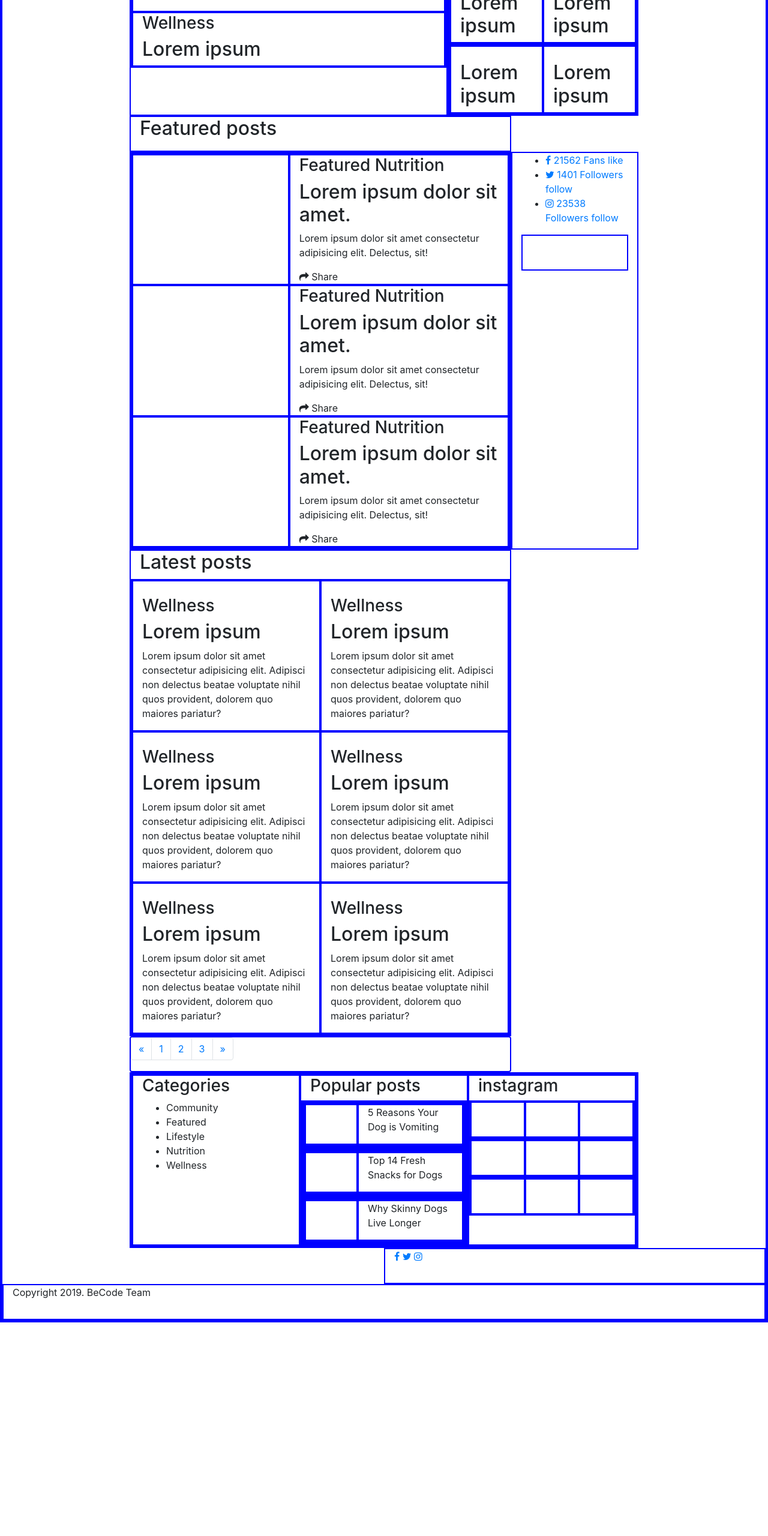
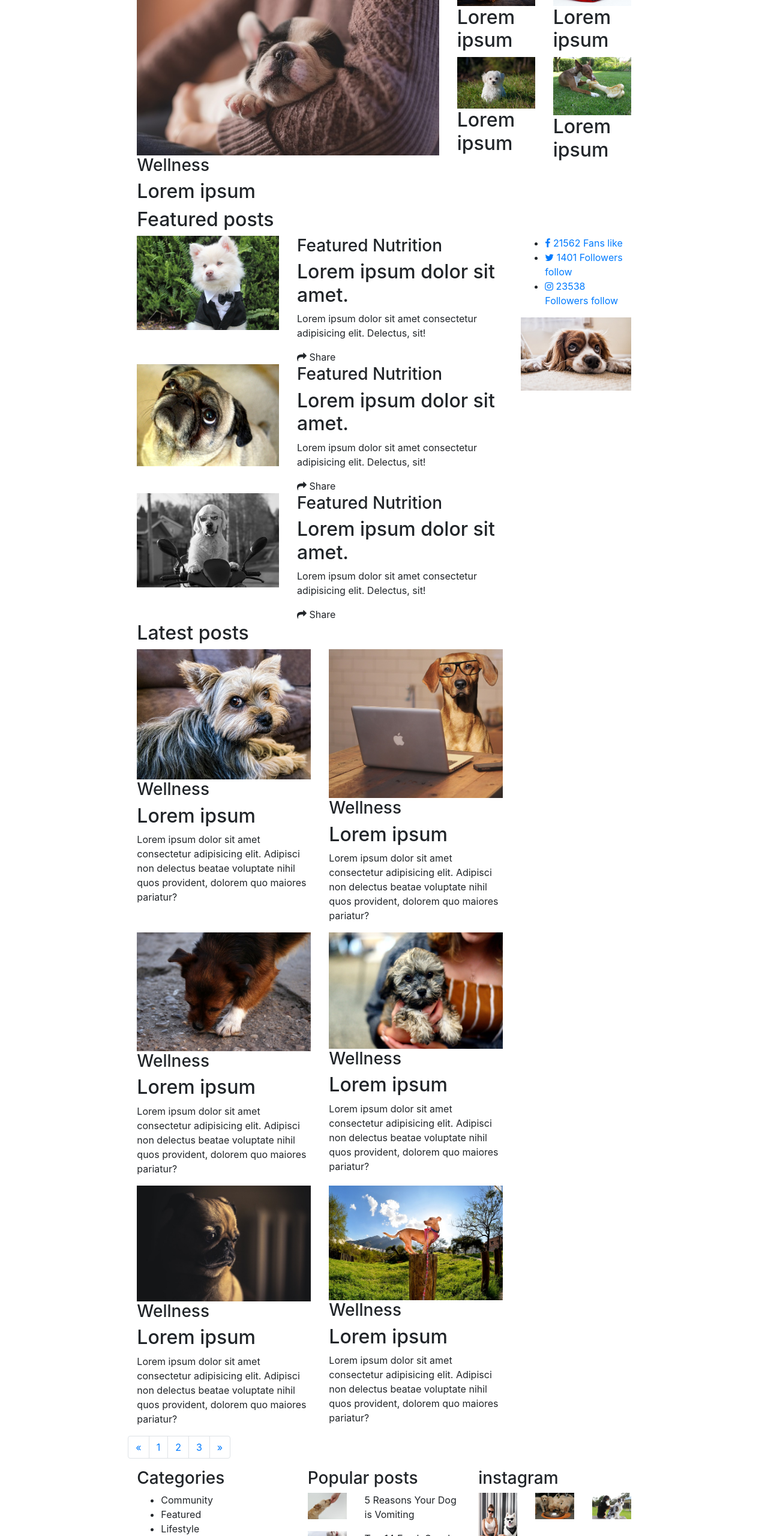
Before and after one commit to SergeBayet/FooDog, a website: page index.html in a window 1280 px wide. Shown: the part 240-2800 px from the top of the page at 60% size. Before the commit the page ends 2444 px from the top, so only its background shows below. Drawn offline with nearby package versions, Linux system fonts and the light colour scheme.

Commit message:
update img index

```diff
--- a/assets/scss/style.scss
+++ b/assets/scss/style.scss
@@ -27,4 +27,7 @@ $text-font: "Open Sans", sans-serif;
     padding-right: 10px;
   }
 }
+img {
+  width: 100%;
+}
 @import "serge-style", "surya-style", "maxime-style", "valene-style";
--- a/index.html
+++ b/index.html
@@ -30,12 +30,7 @@
     />
     <title>FooDog</title>
   </head>
-  <style>
-    div {
-      min-height: 60px;
-      border: 2px solid blue;
-    }
-  </style>
+
   <body>
     <div class="container-fluid">
       <div class="row">
@@ -88,7 +83,9 @@
 
         <div class="thumb-primary col-12 col-md-12 offset-lg-2 col-lg-5">
           <div class="image row">
-            <div class="col-12 col-md-12"><img src="" alt="" /></div>
+            <div class="col-12 col-md-12">
+              <img src="/assets/images/adorable-1850276_640.jpg" alt="dog" />
+            </div>
 
             <div class="col-12 col-md-12">
               <h3 class="subject">Wellness</h3>
@@ -102,23 +99,23 @@
         <div class="thumb-secondary col-12 col-lg-3">
           <div class="image row">
             <div class="col-12 col-md-6">
-              <img src="" alt="" />
+              <img src="/assets/images/adorable-1854119_640.jpg" alt="dog" />
               <h2 class="title-article-small">Lorem ipsum</h2>
             </div>
 
             <div class="col-12 col-md-6">
-              <img src="" alt="" />
+              <img src="/assets/images/bulldog-1047518_640.jpg" alt="dog" />
               <h2 class="title-article-small">Lorem ipsum</h2>
             </div>
           </div>
           <div class="image row">
             <div class="col-12 col-md-6">
-              <img src="" alt="" />
+              <img src="/assets/images/dog-1123016_640.jpg" alt="dog" />
               <h2 class="title-article-small">Lorem ipsum</h2>
             </div>
 
             <div class="col-12 col-md-6">
-              <img src="" alt="" />
+              <img src="/assets/images/dog-1398585_640.jpg" alt="dog" />
               <h2 class="title-article-small">Lorem ipsum</h2>
             </div>
           </div>
@@ -131,7 +128,7 @@
         <div class="featured-post offset-lg-2 col-lg-6 col-md-12">
           <div class="row">
             <div class="col-md-5 col-lg-5">
-              <img src="" />
+              <img src="/assets/images/dog-1951211_640.jpg" alt="dog" />
             </div>
             <div class="col-md-7 col-lg-7">
               <h3 class="subject">Featured Nutrition</h3>
@@ -144,7 +141,7 @@
               <a class="share"><i class="fa fa-share"></i> Share</a>
             </div>
             <div class="col-md-5 col-lg-5">
-              <img src="" />
+              <img src="/assets/images/dog-2094193_640.jpg" alt="dog" />
             </div>
             <div class="col-md-7 col-lg-7">
               <h3 class="subject">Featured Nutrition</h3>
@@ -157,7 +154,7 @@
               <a class="share"><i class="fa fa-share"></i> Share</a>
             </div>
             <div class="col-md-5 col-lg-5">
-              <img src="" />
+              <img src="/assets/images/dog-2537902_640.jpg" alt="dog" />
             </div>
             <div class="col-md-7 col-lg-7">
               <h3 class="subject">Featured Nutrition</h3>
@@ -195,7 +192,7 @@
             </li>
           </ul>
           <div class="advertise">
-            <img src="" alt="" />
+            <img src="/assets/images/dog-2785074_640.jpg" alt="dog" />
           </div>
         </div>
 
@@ -205,7 +202,7 @@
           <h2 class="title-secondary">Latest posts</h2>
           <div class="row">
             <div class="col-12 col-md-6">
-              <img src="" alt="" />
+              <img src="/assets/images/dog-2785087_640.jpg" alt="dog" />
               <h3 class="subject">Wellness</h3>
               <h2 class="title-article-medium">Lorem ipsum</h2>
               <p class="description-text">
@@ -216,7 +213,7 @@
             </div>
 
             <div class="col-12 col-md-6">
-              <img src="" alt="" />
+              <img src="/assets/images/dog-2983021_640.jpg" alt="dog" />
 
               <h3 class="subject">Wellness</h3>
               <h2 class="title-article-medium">Lorem ipsum</h2>
@@ -228,7 +225,7 @@
             </div>
 
             <div class="col-12 col-md-6">
-              <img src="" alt="" />
+              <img src="/assets/images/dog-3305411_640.jpg" alt="dog" />
               <h3 class="subject">Wellness</h3>
               <h2 class="title-article-medium">Lorem ipsum</h2>
               <p class="description-text">
@@ -239,7 +236,7 @@
             </div>
 
             <div class="col-12 col-md-6">
-              <img src="" alt="" />
+              <img src="/assets/images/dog-4370694_640.jpg" alt="dog" />
               <h3 class="subject">Wellness</h3>
               <h2 class="title-article-medium">Lorem ipsum</h2>
               <p class="description-text">
@@ -250,7 +247,7 @@
             </div>
 
             <div class="col-12 col-md-6">
-              <img src="" alt="" />
+              <img src="/assets/images/dog-690176_640.jpg" alt="dog" />
               <h3 class="subject">Wellness</h3>
               <h2 class="title-article-medium">Lorem ipsum</h2>
               <p class="description-text">
@@ -261,7 +258,7 @@
             </div>
 
             <div class="col-12 col-md-6">
-              <img src="" alt="" />
+              <img src="/assets/images/dog-778256_640.jpg" alt="dog" />
               <h3 class="subject">Wellness</h3>
               <h2 class="title-article-medium">Lorem ipsum</h2>
               <p class="description-text">
@@ -314,7 +311,7 @@
                 <div class="col-12">
                   <div class="row">
                     <div class="col-4">
-                      <img src="" alt="" />
+                      <img src="/assets/images/dog-843800_640.jpg" alt="dog" />
                     </div>
                     <div class="col-8">
                       <p class="description-text">
@@ -328,7 +325,10 @@
                 <div class="col-12">
                   <div class="row">
                     <div class="col-4">
-                      <img src="" alt="" />
+                      <img
+                        src="/assets/images/dogs-4429513_640.jpg"
+                        alt="dog"
+                      />
                     </div>
                     <div class="col-8">
                       <p class="description-text">
@@ -342,7 +342,10 @@
                 <div class="col-12">
                   <div class="row">
                     <div class="col-4">
-                      <img src="" alt="" />
+                      <img
+                        src="/assets/images/fantasy-2890925_640.jpg"
+                        alt="dog"
+                      />
                     </div>
                     <div class="col-8">
                       <p class="description-text">
@@ -357,19 +360,40 @@
             <div class="instagram col-12 col-md-5 col-lg-4">
               <h3 class="title-footer">instagram</h3>
               <div class="row">
-                <div class="col-4"></div>
-                <div class="col-4"></div>
-                <div class="col-4"></div>
+                <div class="col-4">
+                  <img src="/assets/images/girl-3706740_640.jpg" alt="dog" />
+                </div>
+                <div class="col-4">
+                  <img
+                    src="/assets/images/golden-retriever-puppy-2706672_640.jpg"
+                    alt="dog"
+                  />
+                </div>
+                <div class="col-4">
+                  <img src="/assets/images/massage-1790063_640.jpg" alt="dog" />
+                </div>
               </div>
               <div class="row">
-                <div class="col-4"></div>
-                <div class="col-4"></div>
-                <div class="col-4"></div>
+                <div class="col-4">
+                  <img src="/assets/images/pet-3389729_640.jpg" alt="dog" />
+                </div>
+                <div class="col-4">
+                  <img src="/assets/images/pug-1210025_640.jpg" alt="dog" />
+                </div>
+                <div class="col-4">
+                  <img src="/assets/images/pug-690566_640.jpg" alt="dog" />
+                </div>
               </div>
               <div class="row">
-                <div class="col-4"></div>
-                <div class="col-4"></div>
-                <div class="col-4"></div>
+                <div class="col-4">
+                  <img src="/assets/images/pug-801826_1280.jpg" alt="dog" />
+                </div>
+                <div class="col-4">
+                  <img src="/assets/images/puppy-1118584_640.jpg" alt="dog" />
+                </div>
+                <div class="col-4">
+                  <img src="/assets/images/puppy-1893621_640.jpg" alt="dog" />
+                </div>
               </div>
             </div>
           </div>
```
Also changed, not shown: assets/css/style.css.
